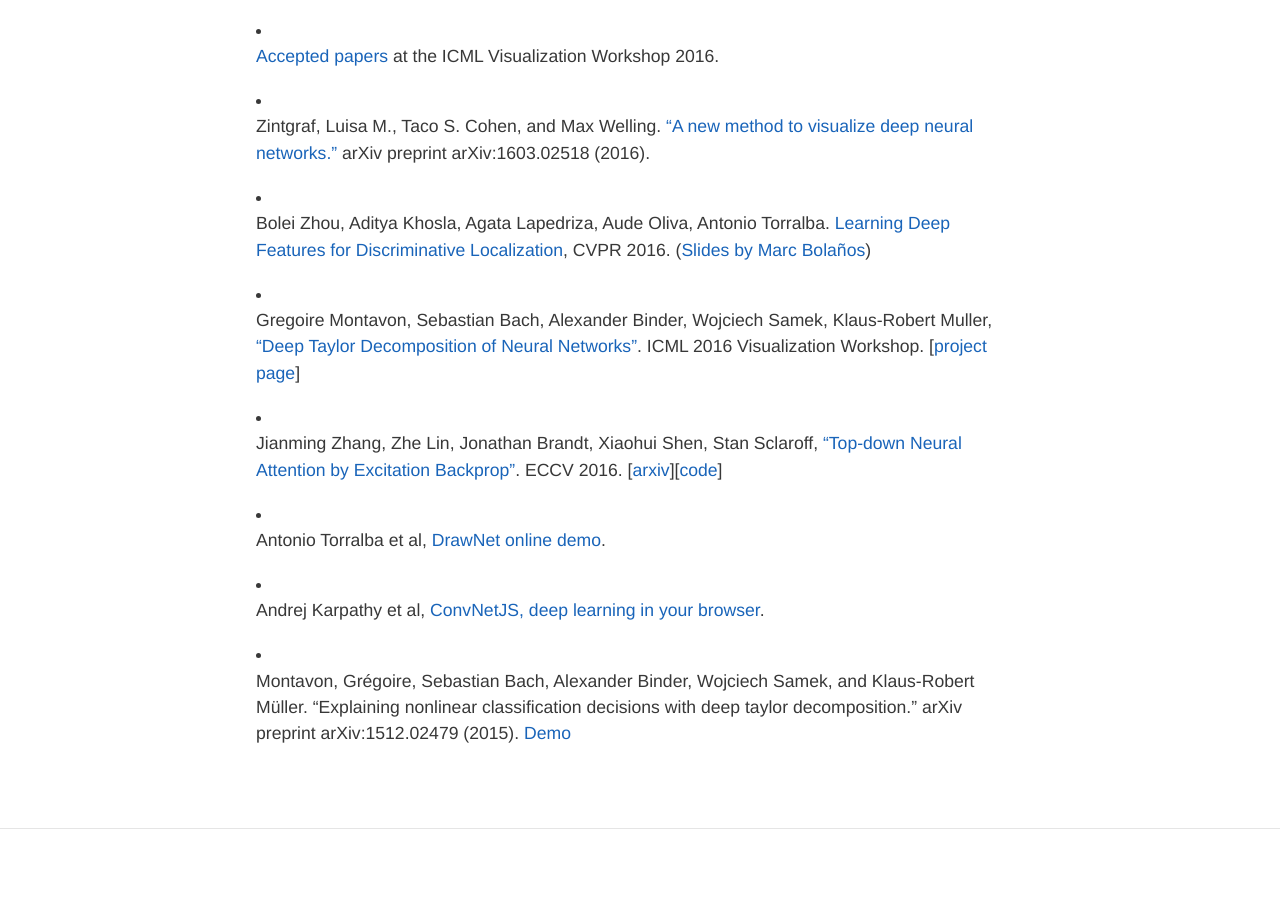
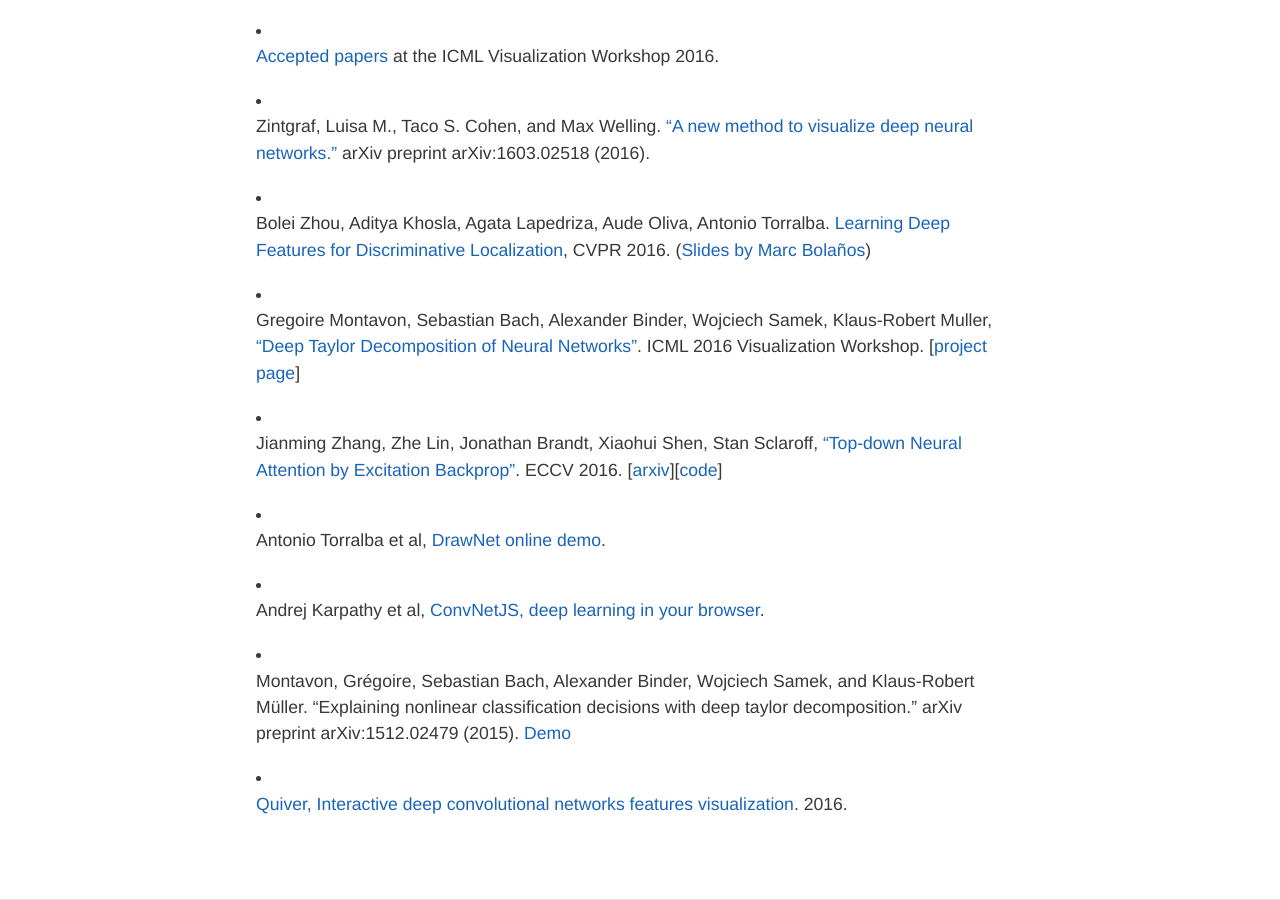
Before and after one commit to imatge-upc/telecombcn-2016-dlcv, a Jekyll site: the page built from visualization.md, in a window 1280 px wide and 900 px high, scrolled down 954 px. Built offline with Jekyll 4.4.1, drawn with Linux system fonts in a browser that asks for light colours; nearby versions of some CDN libraries; before the commit the page ends 1783 px from its top, so only the background shows below that.

Commit message:
Quiver added

```diff
--- a/visualization.md
+++ b/visualization.md
@@ -39,3 +39,5 @@
 * Andrej Karpathy et al, [ConvNetJS, deep learning in your browser](http://cs.stanford.edu/people/karpathy/convnetjs/).
 
 *  Montavon, Grégoire, Sebastian Bach, Alexander Binder, Wojciech Samek, and Klaus-Robert Müller. "Explaining nonlinear classification decisions with deep taylor decomposition." arXiv preprint arXiv:1512.02479 (2015). [Demo](http://www.heatmapping.org/deeptaylor/tutorial/index.html)
+
+* [Quiver, Interactive deep convolutional networks features visualization](https://jakebian.github.io/quiver/). 2016.
```
